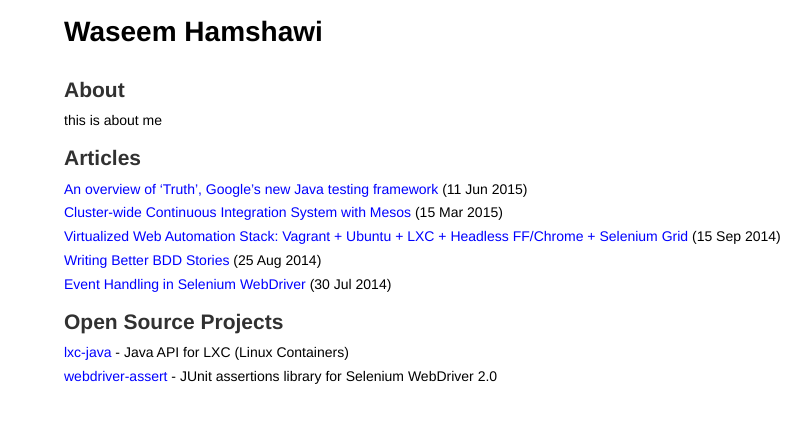
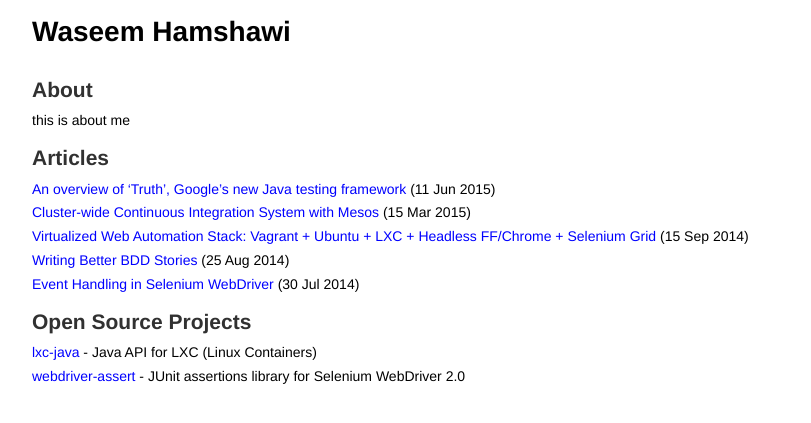
Before and after one commit to waseemh/waseemh.github.io_F, a Jekyll site: the page built from index.md, in a window 1280 px wide. Shown: the top 423 px of the page, without its empty margins (78-889 px from the left). Built offline with Jekyll 4.4.1, drawn with Linux system fonts in a browser that asks for light colours; Markdown is read by kramdown in place of the engine named in the settings.

Commit message:
Update poole.css

```diff
--- a/public/css/poole.css
+++ b/public/css/poole.css
@@ -257,7 +257,7 @@
  */
 
 .container {
-  max-width: 80%;
+  max-width: 85%;
   padding-left:  1rem;
   padding-right: 1rem;
   margin-left:  auto;
```
